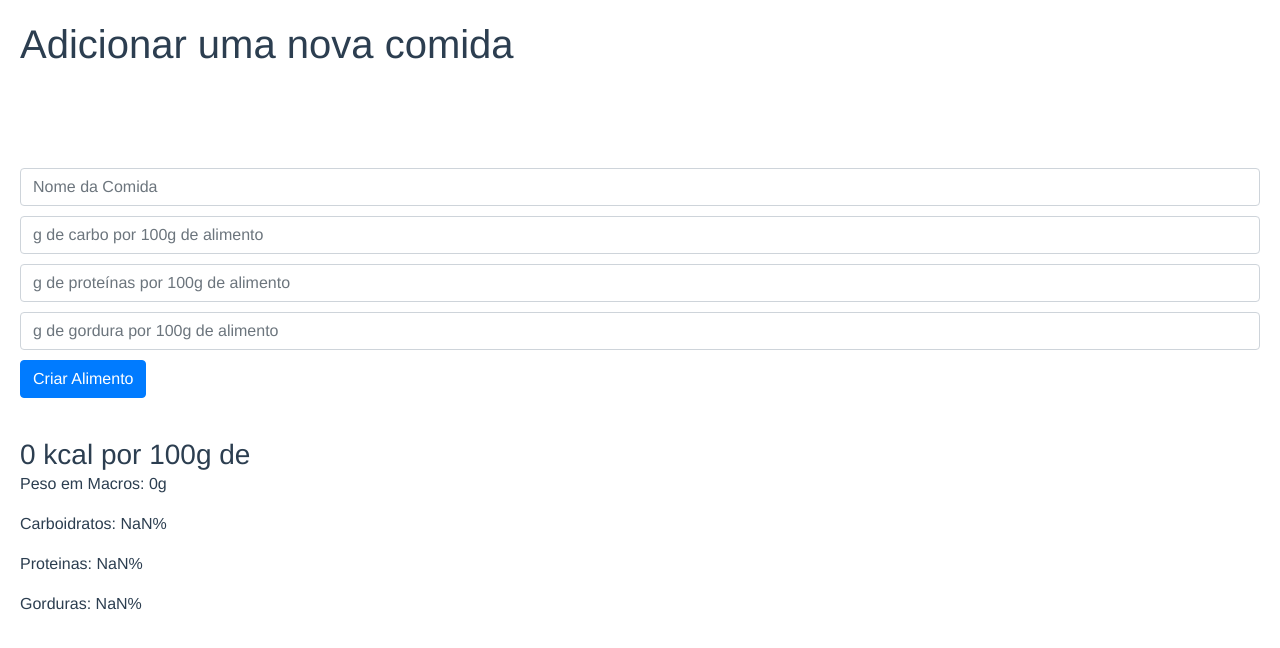
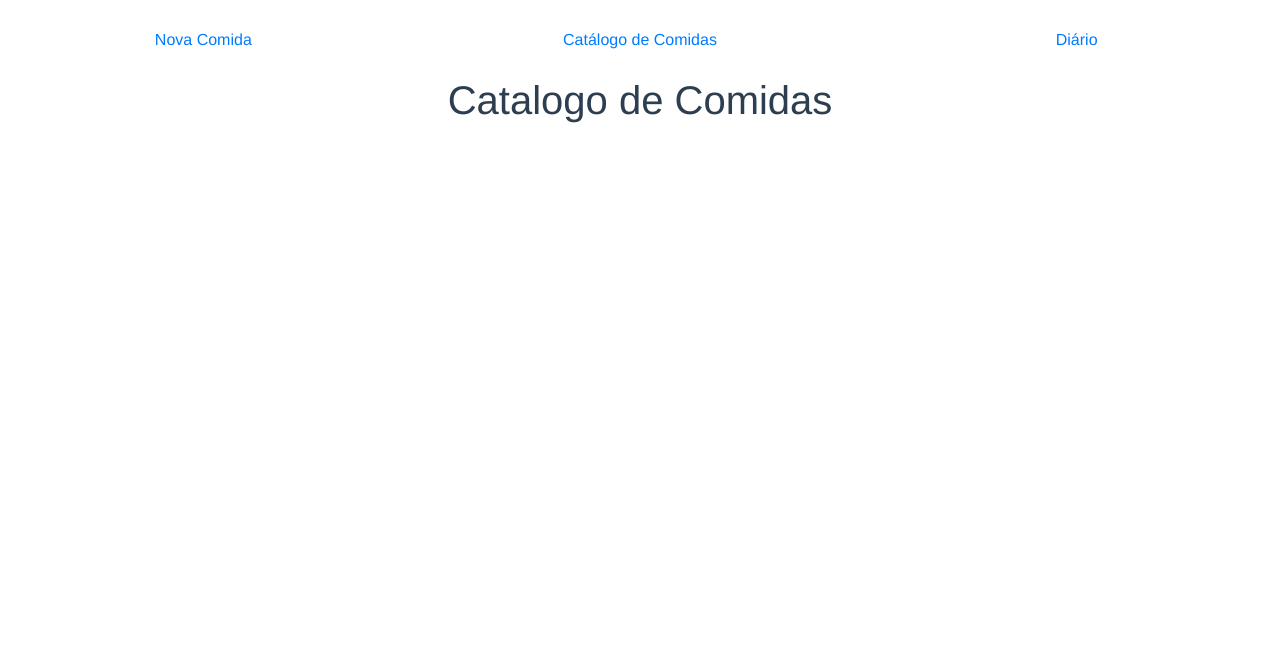
Before and after one commit to joao-zanutto/diet-helper-frontend, a Vue app: page /catalogue in a window 1280 px wide. Shown: the top 648 px of the page. Built offline with nearby package versions, Linux system fonts and the light colour scheme.

Commit message:
Added router and navigation with second page (FoodCatalogue)

```diff
--- a/package.json
+++ b/package.json
@@ -12,7 +12,8 @@
     "core-js": "^3.6.5",
     "jquery": "^3.5.1",
     "popper.js": "^1.16.1",
-    "vue": "^2.6.11"
+    "vue": "^2.6.11",
+    "vue-router": "^3.3.4"
   },
   "devDependencies": {
     "@vue/cli-plugin-babel": "~4.4.0",
--- a/src/App.vue
+++ b/src/App.vue
@@ -1,16 +1,35 @@
 <template>
   <div id="app">
-    <NewFoodForm />
+    <div>
+      <div class="row">
+        <p class="col-md-4"><router-link to="/" class="nav-link">Nova Comida</router-link></p>
+        <p class="col-md-4"><router-link to="/catalogue" class="nav-link">Catálogo de Comidas</router-link></p>
+        <p class="col-md-4"><router-link to="/diary" class="nav-link">Diário</router-link></p>
+      </div>
+      <router-view class="view"></router-view>
+    </div>
   </div>
 </template>
 
 <script>
 import NewFoodForm from './components/NewFoodForm.vue'
+import FoodCatalogue from './components/FoodCatalogue.vue'
+import VueRouter from 'vue-router'
+
+const router = new VueRouter({
+  mode: 'history',
+  base: __dirname,
+  routes: [
+    { path: '/', component: NewFoodForm },
+    { path: '/catalogue', component: FoodCatalogue }
+  ]
+});
+
 
 export default {
+  router,
   name: 'App',
   components: {
-    NewFoodForm
   }
 }
 </script>
--- /dev/null
+++ b/src/components/FoodCatalogue.vue
@@ -0,0 +1,13 @@
+<template>
+  <h1>Catalogo de Comidas</h1>
+</template>
+
+<script>
+export default {
+
+}
+</script>
+
+<style>
+
+</style>
--- a/src/components/NewFoodForm.vue
+++ b/src/components/NewFoodForm.vue
@@ -29,6 +29,11 @@ export default {
       carboCount: "",
       protCount: "",
       fatCount: "",
+    }
+  },
+  methods: {
+    addFoodItem: function(){
+
     }
   },
   computed: {
@@ -71,9 +76,6 @@ form{
   text-align: left;
   margin: 20px;
 }
-h1{
-  margin-bottom: 100px;
-}
 input{
   margin-top: 10px;
   margin-bottom: 10px;
--- a/src/main.js
+++ b/src/main.js
@@ -1,10 +1,12 @@
 import Vue from 'vue'
 import App from './App.vue'
+import VueRouter from 'vue-router'
 import 'bootstrap';
 import 'bootstrap/dist/css/bootstrap.min.css';
 
+Vue.use(VueRouter)
+Vue.config.productionTip = false
 
-Vue.config.productionTip = false
 
 new Vue({
   render: h => h(App),
```
Also changed, not shown: 1 other file (tests, documents, lock files or other folders).
